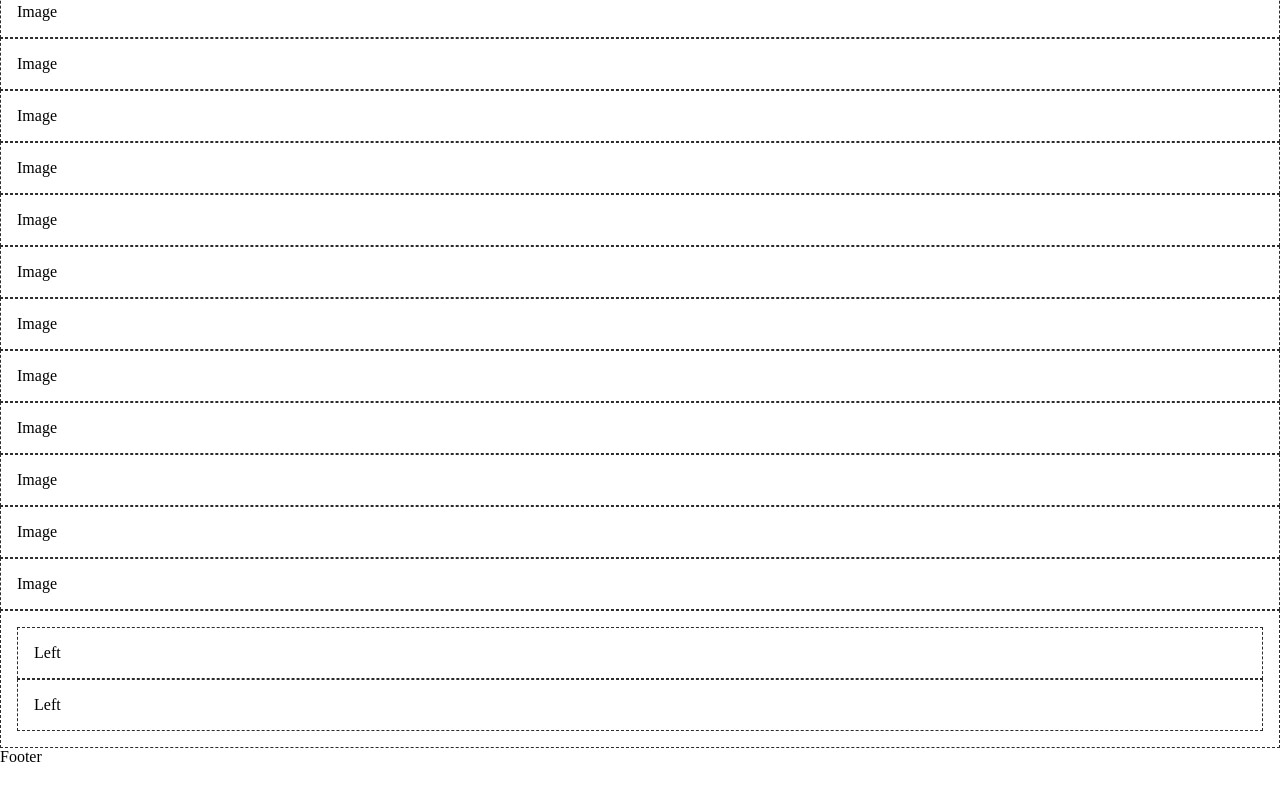
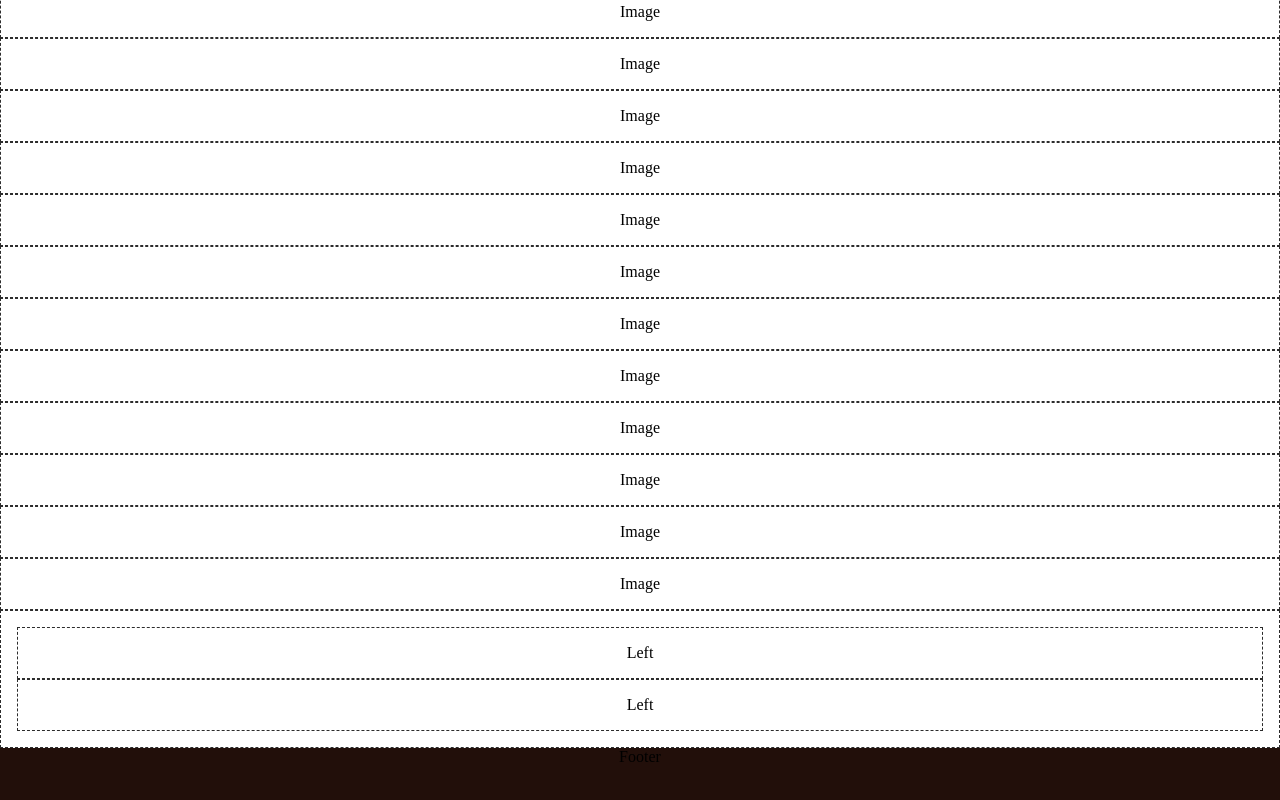
Before and after one commit to abhaykvincent/mirza_fashion, a React (Create React App) app: page / in a window 1280 px wide. Shown: the part 1200-2000 px from the top of the page. Before the commit the page ends 1966 px from the top, so only its background shows below. Built offline with nearby package versions, Linux system fonts and the light colour scheme.

Commit message:
section added

```diff
--- a/src/App.scss
+++ b/src/App.scss
@@ -20,7 +20,19 @@ $dev-orange-color-10:#220f0a ;
 }
 
 /* APP */
+.Mirza{
+    display: grid;
+    width: 100vw;
 
+    text-align: center;
+
+    footer{
+        width: 100vw;
+        height: 8px * 10;
+
+        background-color: $dev-orange-color-10;
+    }
+}
 
 .border{
     border:1px dashed rgb(44, 44, 44);
```
